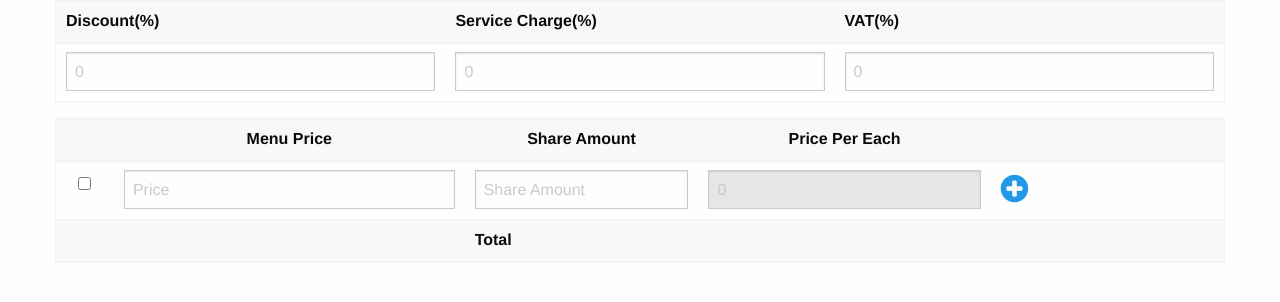
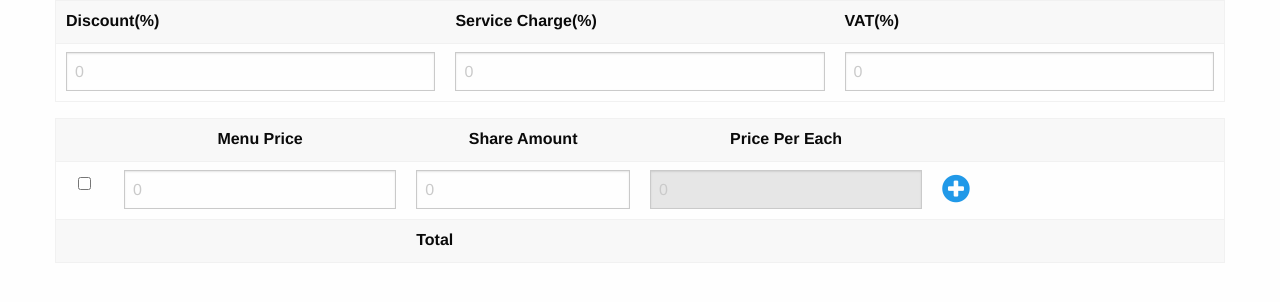
Before and after one commit to BabyThor/billshare, a Django app: page /share/ in a window 1280 px wide. Shown: the top 302 px of the page. Run offline with Django 3.2, Linux system fonts and the light colour scheme; some libraries are stand-ins or nearby versions.

Commit message:
Fix templat for selfshare

```diff
--- a/templates/self_share.html
+++ b/templates/self_share.html
@@ -25,16 +25,16 @@
 			<thead>
 				<tr>
 					<td width="5%" class="text-center">
-					<td width="30%" class="text-center">Menu Price</td>
+					<td width="25%" class="text-center">Menu Price</td>
 					<td width="20%" class="text-center">Share Amount</td>
 					<td width="25%" class="text-center">Price Per Each</td>
-					<td width="20%" class="text-center"></td>
+					<td width="25%" class="text-center"></td>
 				</tr>
 			</thead>
 			<tr>
 				<td class="text-center"><input type="checkbox" class="ate"></td>
-				<td><input type="number" class="price" placeholder="Price"></td>
-				<td><input type="number" class="share" placeholder="Share Amount"></td>
+				<td><input type="number" class="price" placeholder="0"></td>
+				<td><input type="number" class="share" placeholder="0"></td>
 				<td><input type="number" class="paid" placeholder="0" disabled=""></td>
 				<td>
 					<a class="add-item text-center"><i class="fa fa-plus-circle" aria-hidden="true"></i></a>
```
